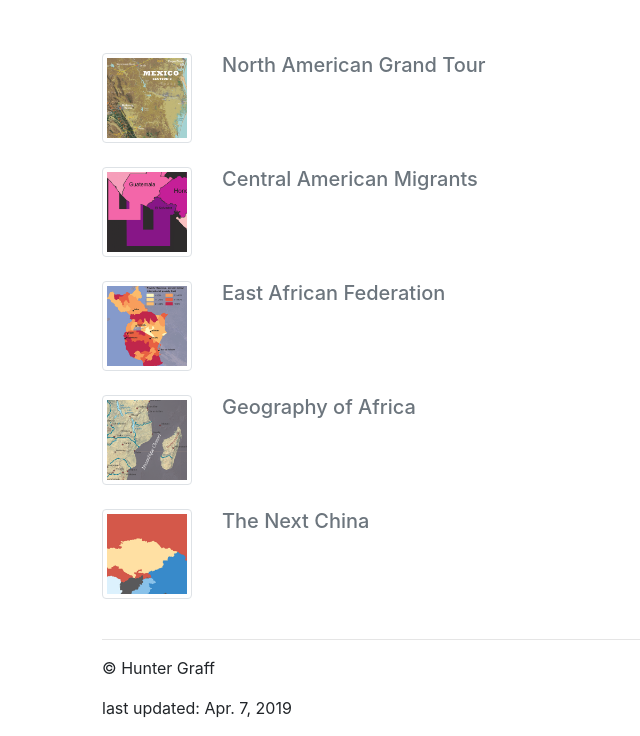
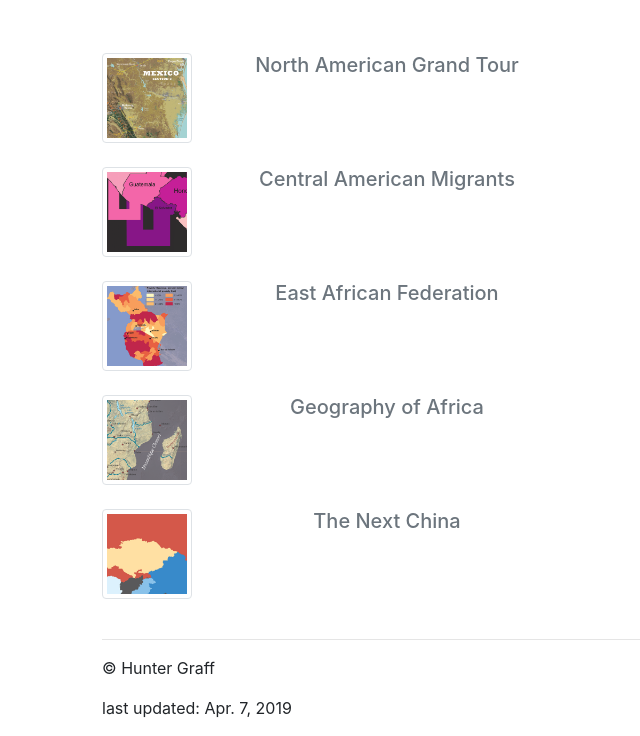
Before and after one commit to hunterjgraff/hunterjgraff.github.io, a plain HTML site: page portfolio.html in a window 1280 px wide. Shown: the part 139-875 px from the top of the page, without its empty margins (193-833 px from the left). Drawn offline with Linux system fonts and the light colour scheme.

Commit message:
Centered portfolio text

```diff
--- a/portfolio.html
+++ b/portfolio.html
@@ -41,7 +41,7 @@
             </div>
 
         </div>
-        <div class = "col-6">
+        <div class = "text-center col-6">
             <a href="NAtourLrg.html"><h5><p class="text-secondary">North American Grand Tour</p></h5></a></div>
     </div>
 
@@ -56,9 +56,8 @@
             </div>
 
         </div>
-        <div class = "col-6">
-            <div class = "mx-auto">
-                <a href="infographic.html"><h5><p class="text-secondary">Central American Migrants</p></h5></a></div></div>
+        <div class = "text-center col-6">
+                <a href="infographic.html"><h5><p class="text-secondary">Central American Migrants</p></h5></a></div>
 
     </div>
     <br>
@@ -74,7 +73,7 @@
             </div>
 
         </div>
-        <div class = "col-6">
+        <div class = "text-center col-6">
             <a href = "EAF.html"><h5><p class="text-secondary">East African Federation</p></h5></a></div>
 
     </div>
@@ -91,7 +90,7 @@
             </div>
 
         </div>
-        <div class = "col-6">
+        <div class = "text-center col-6">
             <a href="africa.html"><h5><p class="text-secondary">Geography of Africa</p> </h5></a></div>
 
     </div>
@@ -108,7 +107,7 @@
             </div>
 
         </div>
-        <div class = "col-6">
+        <div class = "text-center col-6">
             <a href="economics.html"><h5><p class="text-secondary">The Next China</p></h5></a></div>
 
     </div>
```
